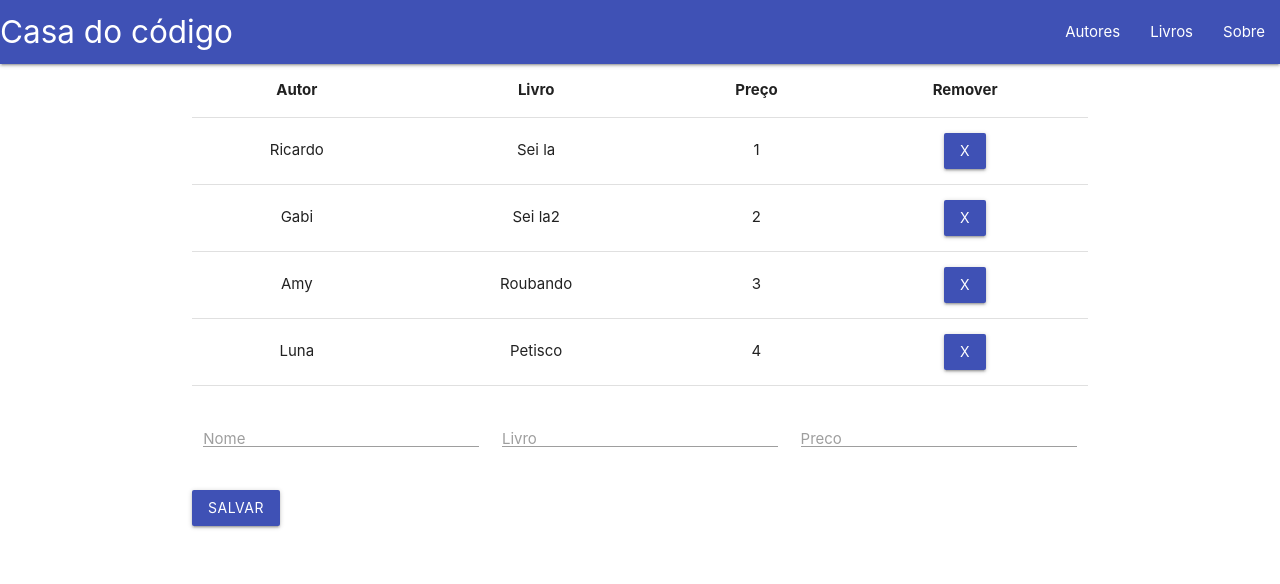
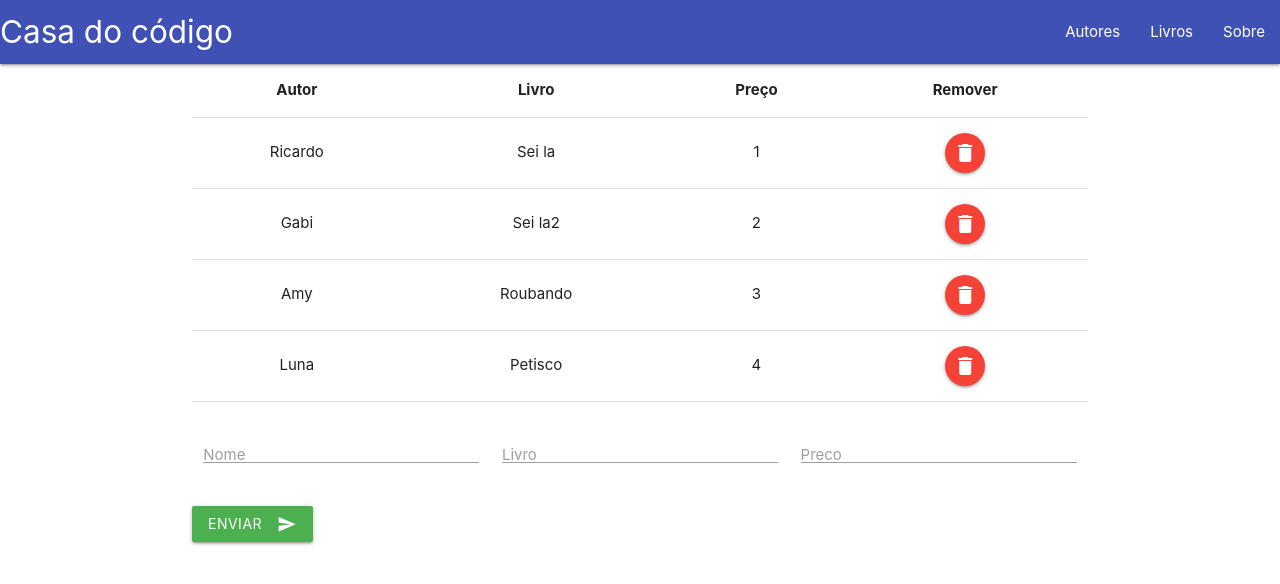
Before and after one commit to rmogio/reactJS2, a React (Create React App) app in the folder projeto_react_alura/: page / in a window 1280 px wide. Shown: the top 584 px of the page. Built offline with nearby package versions, Linux system fonts and the light colour scheme.

Commit message:
Adicionado icones do materialize

```diff
--- a/projeto_react_alura/public/index.html
+++ b/projeto_react_alura/public/index.html
@@ -3,6 +3,7 @@
   <head>
     <meta charset="utf-8" />
     <link rel="icon" href="%PUBLIC_URL%/favicon.ico" />
+    <link href="https://fonts.googleapis.com/icon?family=Material+Icons" rel="stylesheet">
     <meta name="viewport" content="width=device-width, initial-scale=1" />
     <meta name="theme-color" content="#000000" />
     <meta
--- a/projeto_react_alura/src/Formulario.js
+++ b/projeto_react_alura/src/Formulario.js
@@ -108,9 +108,13 @@ class Formulario extends Component{
         </div>
 
         <button
-          className='waves-effect waves-light btn indigo lighten-2b'
-          onClick={this.submitForm}
-          type='button'>Salvar</button>
+          className="btn waves-effect waves-light green lighten-2b"
+          type="button"
+          name="action"
+          onClick={this.submitForm}>enviar
+          <i class="material-icons right">send</i>
+        </button>
+
       </form>
     )
   }
--- a/projeto_react_alura/src/Tabela.js
+++ b/projeto_react_alura/src/Tabela.js
@@ -23,7 +23,8 @@ const TableBody = props => {
         <td>{linha.preco}</td>
         <td><button
               onClick={() => props.removeAutor(index)}
-              className='waves-effect waves-light btn indigo lighten-2b'>x</button>
+              className='btn-floating waves-effect waves-light red lighten-2b'><i class="medium material-icons">delete</i>
+            </button>
         </td>
       </tr>
     )
```
